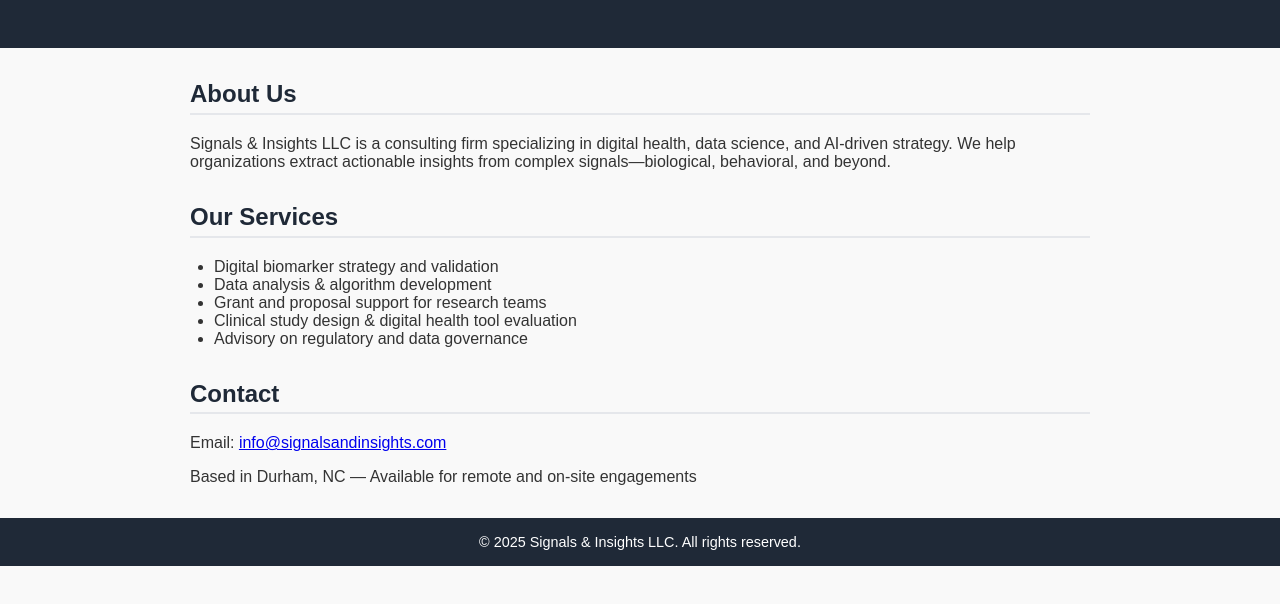
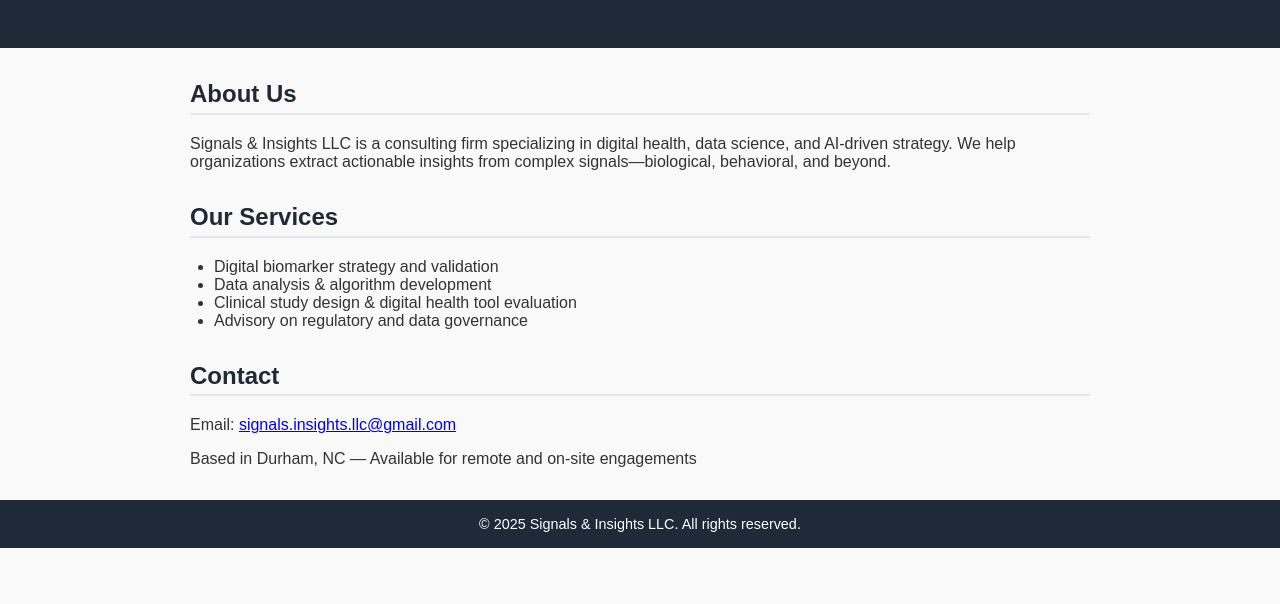
Before and after one commit to EpiBio/signalsandinsights.github.io, a plain HTML site: page index.html in a window 1280 px wide. Shown: the part 110-714 px from the top of the page. Drawn offline with Linux system fonts and the light colour scheme.

Commit message:
updated site content

```diff
--- a/index.html
+++ b/index.html
@@ -76,7 +76,6 @@
       <ul>
         <li>Digital biomarker strategy and validation</li>
         <li>Data analysis & algorithm development</li>
-        <li>Grant and proposal support for research teams</li>
         <li>Clinical study design & digital health tool evaluation</li>
         <li>Advisory on regulatory and data governance</li>
       </ul>
@@ -84,7 +83,7 @@
 
     <section>
       <h2>Contact</h2>
-      <p>Email: <a href="mailto:info@signalsandinsights.com">info@signalsandinsights.com</a></p>
+      <p>Email: <a href="mailto:signals.insights.llc@gmail.com">signals.insights.llc@gmail.com</a></p>
       <p>Based in Durham, NC — Available for remote and on-site engagements</p>
     </section>
   </main>
```
